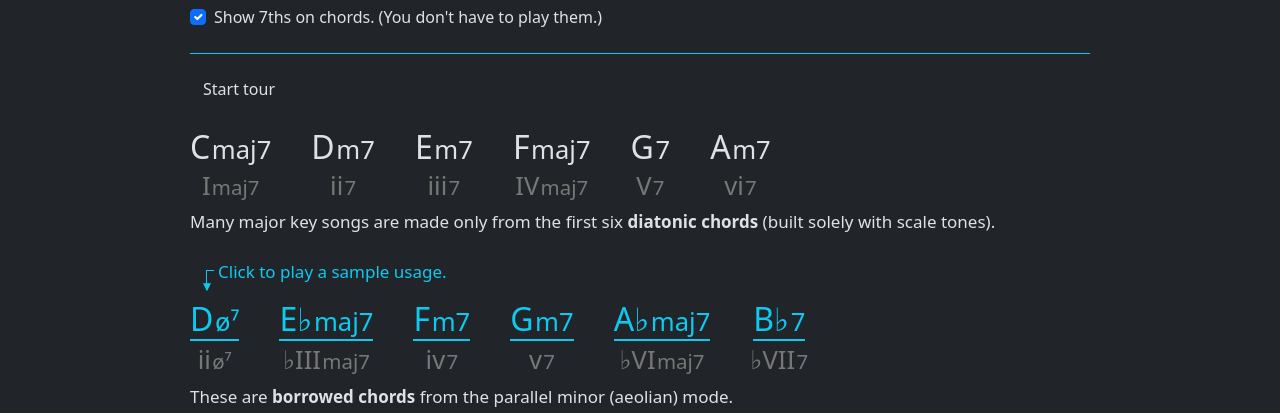
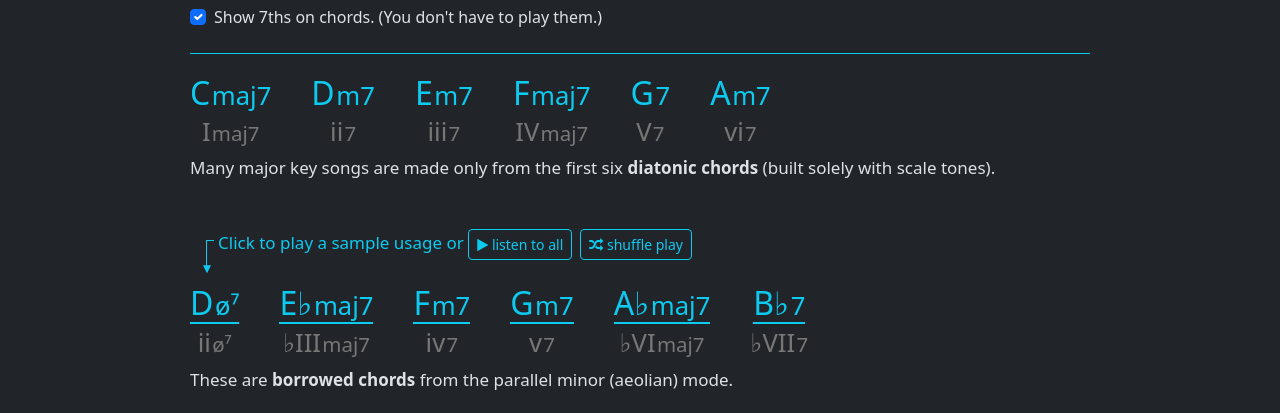
Before and after one commit to mrclay/piano-record, a React (Vite) app: page /common-chords/C-major in a window 1280 px wide. Shown: the part 334-747 px from the top of the page. Built offline with nearby package versions, Linux system fonts and the light colour scheme; no server answers.

Commit message:
UI to play/shuffle, thin chords

```diff
--- a/package.json
+++ b/package.json
@@ -14,6 +14,7 @@
   "dependencies": {
     "@types/throttle-debounce": "^5.0.0",
     "chart.js": "^4.4.0",
+    "clsx": "^2.1.1",
     "jotai": "^1.11.0",
     "patternomaly": "^1.3.2",
     "react": "^18.2.0",
--- a/src/TourContext.ts
+++ b/src/TourContext.ts
@@ -22,12 +22,16 @@ const initState: TourState = {
   playing: false,
 };
 
-type TourAction = { type: "next" } | { type: "reset" } | { type: "start" };
+type TourAction =
+  | { type: "next" }
+  | { type: "reset" }
+  | { type: "start" }
+  | { type: "start-random" };
 
 function tourReducer(state: TourState, action: TourAction): TourState {
   switch (action.type) {
     case "reset":
-      return structuredClone(initState);
+      return { ...initState, items: [] };
 
     case "next":
       let activeIdx = state.activeIdx + 1;
@@ -35,7 +39,18 @@ function tourReducer(state: TourState, action: TourAction): TourState {
       return { ...state, activeIdx, done, active: !done };
 
     case "start":
-      return { ...initState, active: true };
+      return { ...state, active: true };
+
+    case "start-random":
+      shuffleArray(state.items);
+      return { ...state, active: true };
+  }
+}
+
+function shuffleArray<T>(array: T[]) {
+  for (let i = array.length - 1; i >= 0; i--) {
+    const j = Math.floor(Math.random() * (i + 1));
+    [array[i], array[j]] = [array[j], array[i]];
   }
 }
 
@@ -46,6 +61,11 @@ export function pushTourItems(
   setKey: string,
   chords: Chord[]
 ) {
+  if (items.some(item => item.setKey === setKey)) {
+    // Already added.
+    return;
+  }
+
   items.push(
     ...chords.filter(chord => chord.songUrl).map(chord => ({ setKey, chord }))
   );
--- a/src/common-chords/ChordSet.tsx
+++ b/src/common-chords/ChordSet.tsx
@@ -14,6 +14,7 @@ import { sequenceFromStream, SequencerListener } from "../Sequencer";
 import { ChordSetKeyboard } from "./ChordSetKeyboard";
 import { pushTourItems, TourContext } from "../TourContext";
 import { RecorderListener, RecorderState } from "../Recorder";
+import clsx from "clsx";
 
 export interface Chord {
   func: string;
@@ -79,6 +80,11 @@ export function ChordSet({ desc = null, els }: ChordSetProps): JSX.Element {
   const [offset] = useStore.offset();
 
   useEffect(() => {
+    if (isPlaying && !activeItem) {
+      closePiano();
+      return;
+    }
+
     if (isPlaying || !activeItem || activeItem.setKey !== setKey) {
       return;
     }
@@ -188,10 +194,11 @@ export function ChordSet({ desc = null, els }: ChordSetProps): JSX.Element {
   return (
     <div ref={wrapperRef}>
       <h2 className="chordSet d-flex align-items-center flex-wrap">
-        {els.map((el, i) => {
+        {els.map(el => {
           const [func1, func2 = ""] = el.func.split("/");
 
-          const dimmed = setIsActive && song !== isolateSong(el.songUrl);
+          const playing = song && song === isolateSong(el.songUrl);
+          const dimmed = song && song !== isolateSong(el.songUrl);
 
           let type = el.type;
           if (!sevenths && !el.require7th) {
@@ -222,7 +229,12 @@ export function ChordSet({ desc = null, els }: ChordSetProps): JSX.Element {
           return el.songUrl ? (
             <a
               key={elKey + "but"}
-              className={`link-info ${dimmed && "opacity-50"}`}
+              className={clsx({
+                "text-info": true,
+                "opacity-50": dimmed,
+                "fw-normal": playing,
+                "fw-light": !playing,
+              })}
               href={el.songUrl}
               target="_blank"
               rel="noreferrer"
@@ -231,7 +243,14 @@ export function ChordSet({ desc = null, els }: ChordSetProps): JSX.Element {
               {content}
             </a>
           ) : (
-            <span key={elKey} className={dimmed ? "opacity-50" : ""}>
+            <span
+              key={elKey}
+              className={clsx({
+                "text-info": true,
+                "opacity-50": dimmed,
+                "fw-light": true,
+              })}
+            >
               {content}
             </span>
           );
--- a/src/common-chords/ChordSetKeyboard.tsx
+++ b/src/common-chords/ChordSetKeyboard.tsx
@@ -24,7 +24,7 @@ export function ChordSetKeyboard({ close }: ChordSetKeyboardProps) {
   }, [piano]);
 
   return (
-    <div style={style} className="my-2">
+    <div style={style} className="mt-2 mb-5">
       <div
         className="d-flex align-items-center my-0 mx-auto mt-2"
         style={{ width: "1246px" }}
--- a/src/common-chords/ClickToPlay.tsx
+++ b/src/common-chords/ClickToPlay.tsx
@@ -1,13 +1,18 @@
-import React from "react";
+import React, { useContext } from "react";
+import { TourContext } from "../TourContext";
+import { useStore } from "../store";
 
-export const ClickToPlay = () => (
-  <div className="mt-4 ms-3 d-flex text-info">
+export const ClickToPlay = () => {
+  const { activeItem, tourDispatch } = useContext(TourContext);
+  const [song] = useStore.song();
+  return (
+    <div className="mt-5 ms-3 d-flex text-info">
       <span
         className="border border-info border-bottom-0 border-end-0 me-1 position-relative"
         style={{
           top: ".7rem",
           width: "0.5rem",
-        height: "1.25rem",
+          height: "2rem",
         }}
       >
         <span
@@ -21,6 +26,34 @@ export const ClickToPlay = () => (
           }}
         ></span>
       </span>
-    <p>Click to play a sample usage.</p>
+      <p className="mb-4">
+        Click to play a sample usage or{" "}
+        <button
+          type="button"
+          disabled={Boolean(activeItem || song)}
+          className="btn btn-outline-info btn-sm me-2"
+          onClick={() => tourDispatch({ type: "start" })}
+        >
+          <i className="fa fa-play" aria-hidden="true"></i> listen to all
+        </button>
+        <button
+          type="button"
+          disabled={Boolean(activeItem || song)}
+          className="btn btn-outline-info btn-sm me-2"
+          onClick={() => tourDispatch({ type: "start-random" })}
+        >
+          <i className="fa fa-random" aria-hidden="true"></i> shuffle play
+        </button>
+        {activeItem ? (
+          <button
+            type="button"
+            className="btn btn-danger btn-sm me-2"
+            onClick={() => tourDispatch({ type: "reset" })}
+          >
+            stop
+          </button>
+        ) : null}
+      </p>
     </div>
   );
+};
--- a/src/pages/CommonChordsPage.scss
+++ b/src/pages/CommonChordsPage.scss
@@ -32,6 +32,7 @@ body {
 
     > a:link,
     > a:hover {
+      font-weight: 300;
       text-decoration: none;
 
       > span:first-child {
--- a/src/pages/CommonChordsPage.tsx
+++ b/src/pages/CommonChordsPage.tsx
@@ -176,16 +176,6 @@ function CommonChordsPage() {
 
         <hr className="hr-thin" />
 
-        <p>
-          <button
-            type="button"
-            className="btn"
-            onClick={() => tourDispatch({ type: "start" })}
-          >
-            Start tour
-          </button>
-        </p>
-
         {musicKey.getQuality() === ThirdQuality.MAJOR ? (
           <MajorKeyChords musicKey={musicKey} offset={offset} />
         ) : (
```
Also changed, not shown: 1 other file (tests, documents, lock files or other folders). Lines whose indentation alone changed are shown as unchanged.
